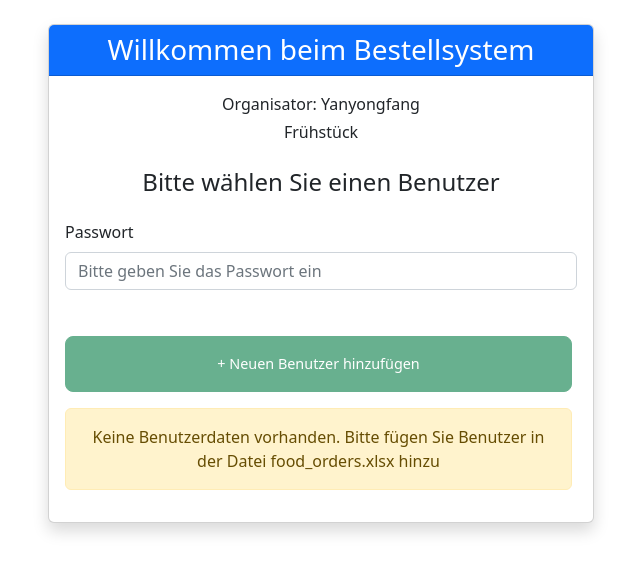
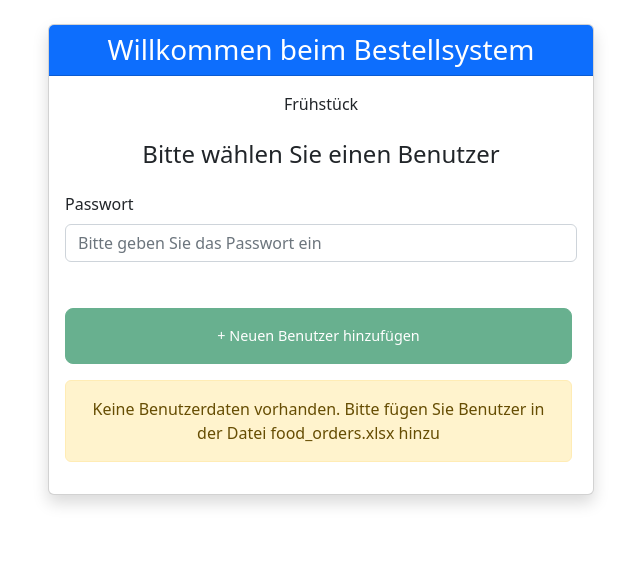
Before and after one commit to MengnanJiangNan/FoodOrderSystem, a Flask app: page / in a window 1280 px wide. Shown: the top 563 px of the page, without its empty margins (319-959 px from the left). Run offline with Flask 3, Linux system fonts and the light colour scheme; data that the repository does not hold is empty.

Commit message:
chore: remove organizer information

```diff
--- a/templates/index.html
+++ b/templates/index.html
@@ -74,7 +74,6 @@
                     <div class="card-body">
                         <div class="fixed-header">
                             <div class="text-center mb-4">
-                                <p class="mb-1">Organisator: Yanyongfang</p>
                                 <p class="mb-3">Frühstück</p>
                             </div>
 
```
